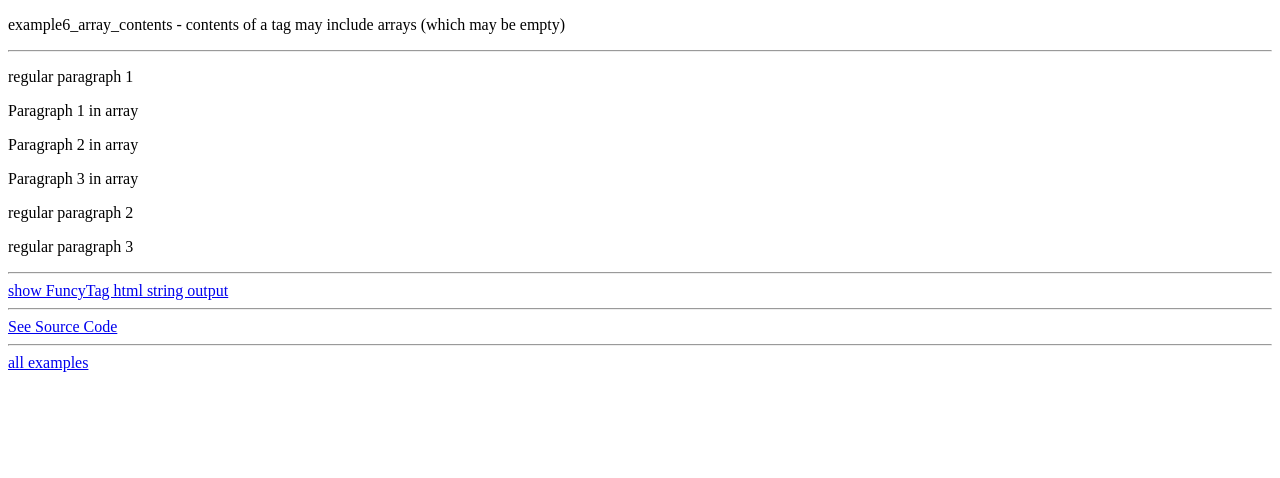
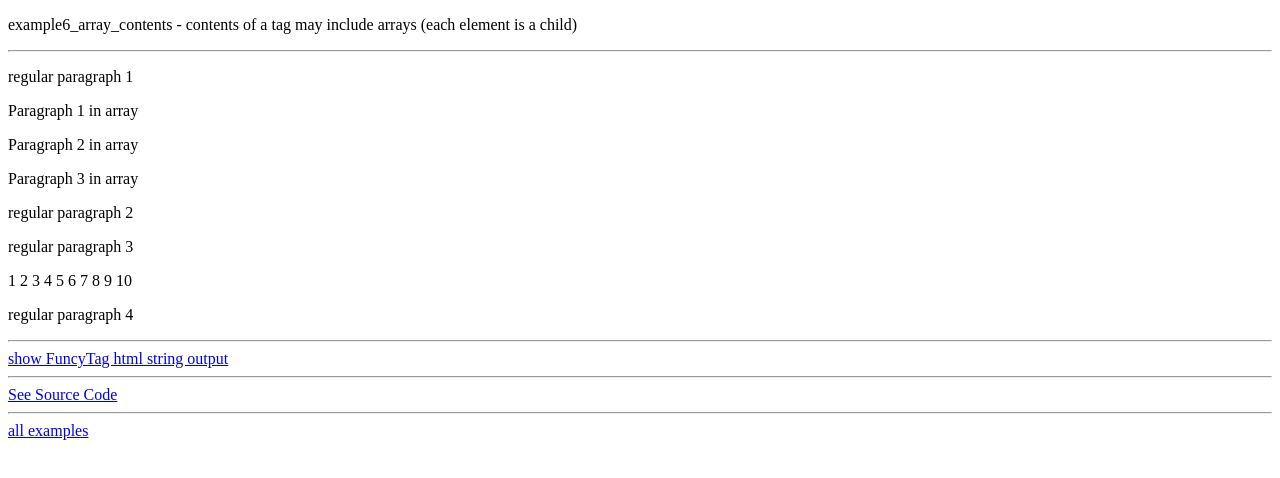
Before and after one commit to BrentNoorda/FuncyTag, a plain HTML site: page examples/example6_array_contents.html in a window 1280 px wide. Drawn offline with nearby package versions, Linux system fonts and the light colour scheme.

Commit message:
show off arrays

```diff
--- a/examples/example6_array_contents.html
+++ b/examples/example6_array_contents.html
@@ -4,7 +4,7 @@
     <title>FuncyTag Example 6</title>
   </head>
   <body>
-    <p>example6_array_contents - contents of a tag may include arrays (which may be empty)
+    <p>example6_array_contents - contents of a tag may include arrays (each element is a child)
     <hr/>
 
     <div id="container">
--- a/examples/example6_array_contents.js
+++ b/examples/example6_array_contents.js
@@ -3,15 +3,27 @@
 
 var div=funcyTag('div'), p=funcyTag('P');
 
+function count_to_ten()
+{
+    var ret = [];
+    for ( i = 1; i <= 10; i++ )
+    {
+        ret.push(i);
+    }
+    return ret;
+}
+
 function build_example_html()
 {
     var t;
-    t = div( {},
+    t = div({},
           p({},'regular paragraph 1'),
           [ p({},'Paragraph 1 in array'), undefined, p({},'Paragraph 2 in array'), p({},'Paragraph 3 in array') ],
           p({},'regular paragraph 2'),
           [ ],  // empty array results in nothing
-          p({},'regular paragraph 3')
+          p({},'regular paragraph 3'),
+          count_to_ten(),
+          p({},'regular paragraph 4')
         );
     return String(t);
 }
```
